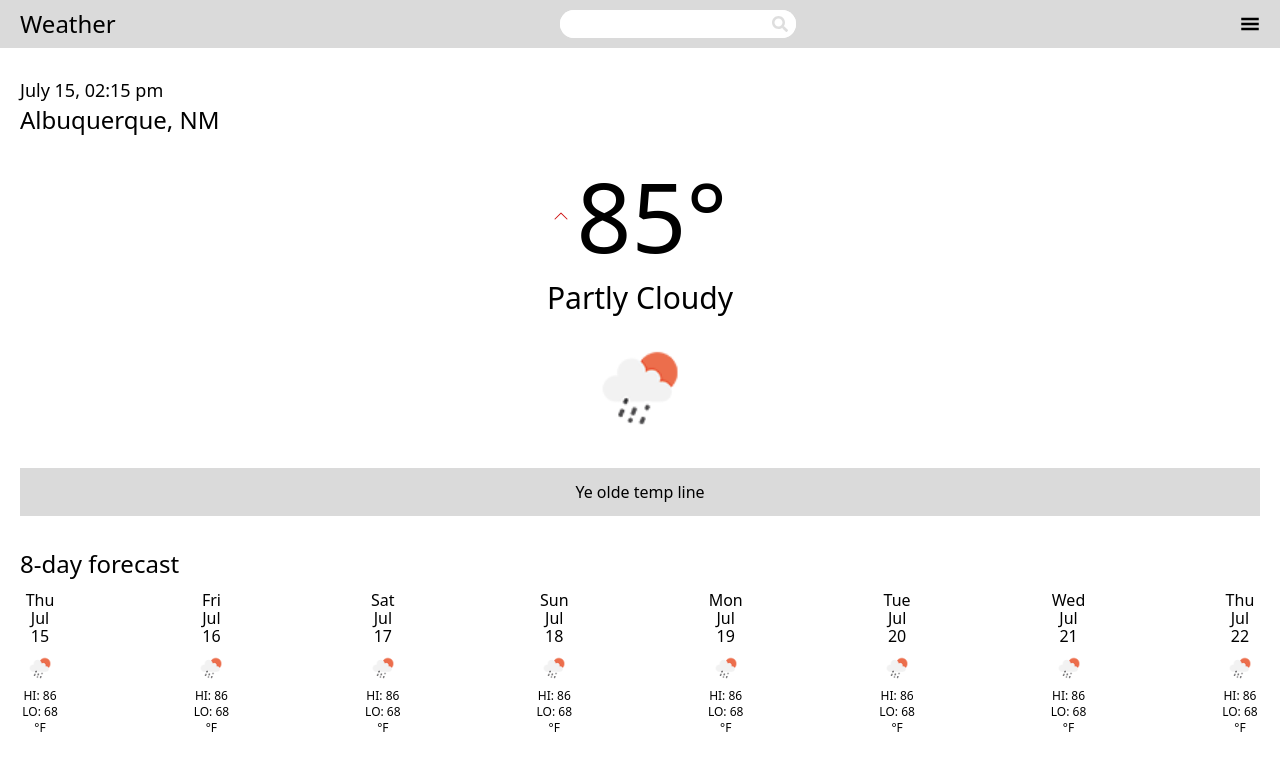
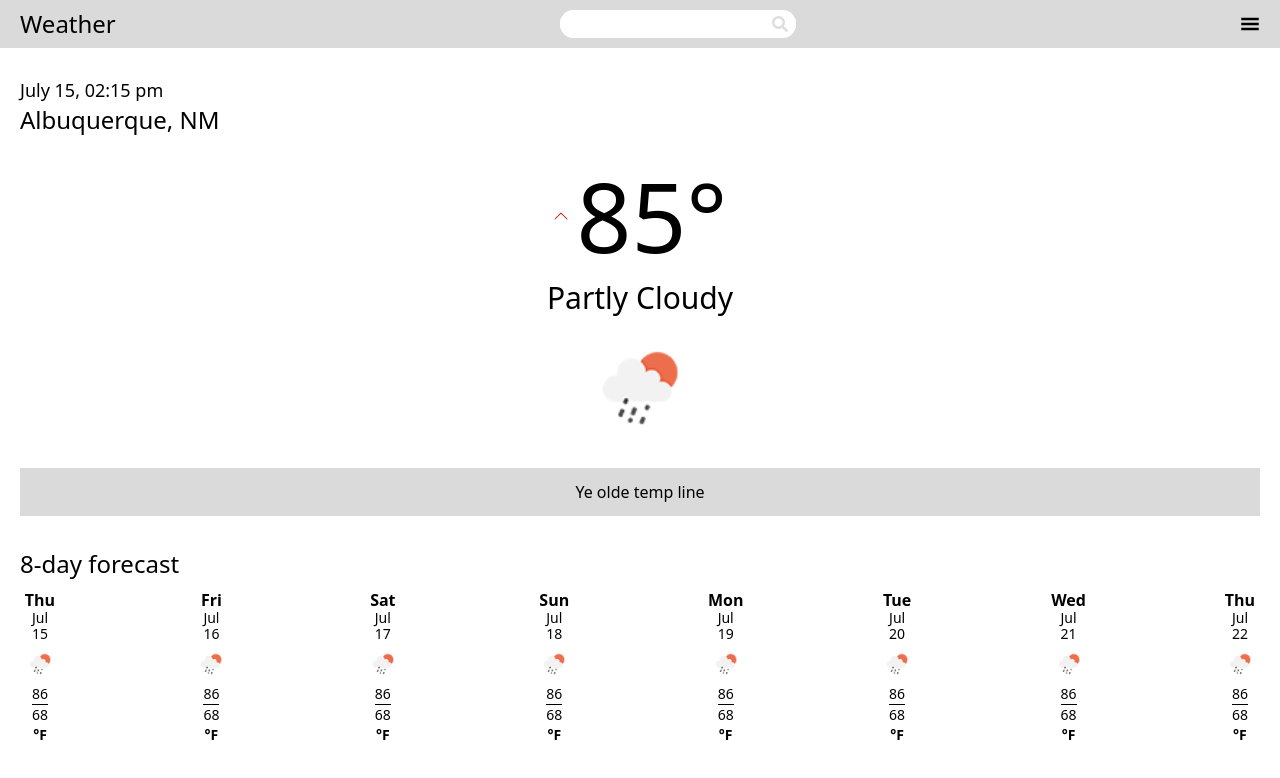
Before and after one commit to imbrikis/weather-app, a React (Create React App) app: page / in a window 1280 px wide. Shown: the top 778 px of the page. Built offline with nearby package versions, Linux system fonts and the light colour scheme.

Commit message:
styling components

```diff
--- a/src/components/CityInfo.js
+++ b/src/components/CityInfo.js
@@ -2,10 +2,10 @@ import React from 'react'
 
 const CityInfo = () => {
   return (
-    <div>
+    <>
       <p className='text-lg'>July 15, 02:15 pm</p>
       <p className='text-2xl'>Albuquerque, NM</p>
-    </div>
+    </>
   )
 }
 
--- a/src/components/ForecastDay.js
+++ b/src/components/ForecastDay.js
@@ -4,17 +4,14 @@ const ForecastDay = (props) => {
   const { weekday, month, day, img, hi, low } = props
   return (
     <div className='max-w-forecastDay inline-block text-center'>
-      <p>{weekday}</p>
-      <p className='leading-3'>{month}</p>
-      <p>{day}</p>
+      <p className='font-bold'>{weekday}</p>
+      <p className='text-sm leading-3'>{month}</p>
+      <p className='text-sm'>{day}</p>
       <img className='w-10' src={img} alt='weather icon' />
-      <p className='text-xs'>
-        <span className='text-xs'>HI:</span> {hi}
-      </p>
-      <p className='text-xs leading-3'>
-        <span className='text-xs'>LO:</span> {low}
-      </p>
-      <p className='text-xs'>&#176;F</p>
+      <p className='text-sm'>{hi}</p>
+      <hr className='leading-3 w-4 mx-auto' />
+      <p className='text-sm'>{low}</p>
+      <p className='text-sm font-bold'>&#176;F</p>
     </div>
   )
 }
```
